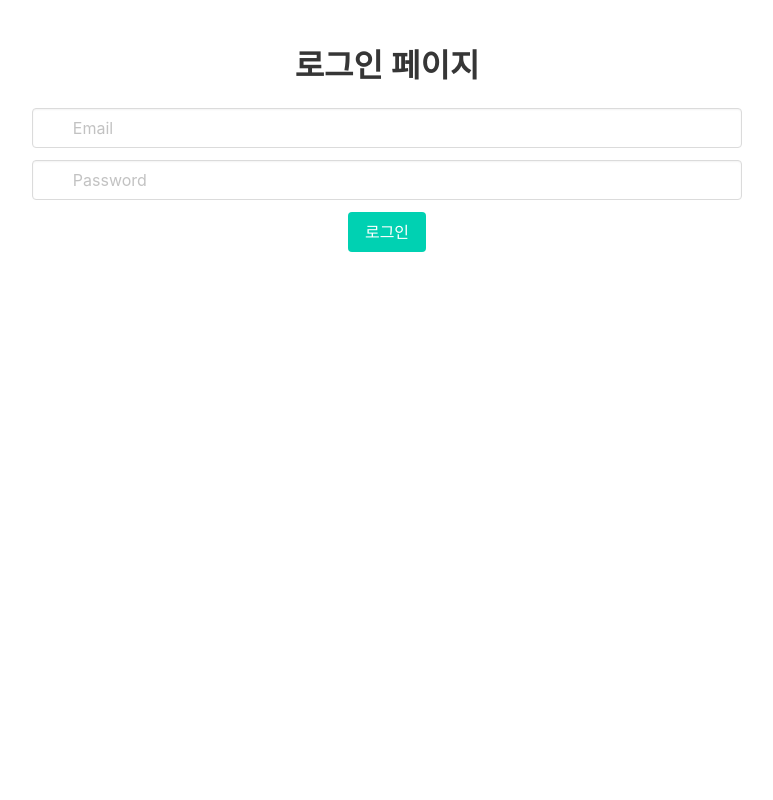
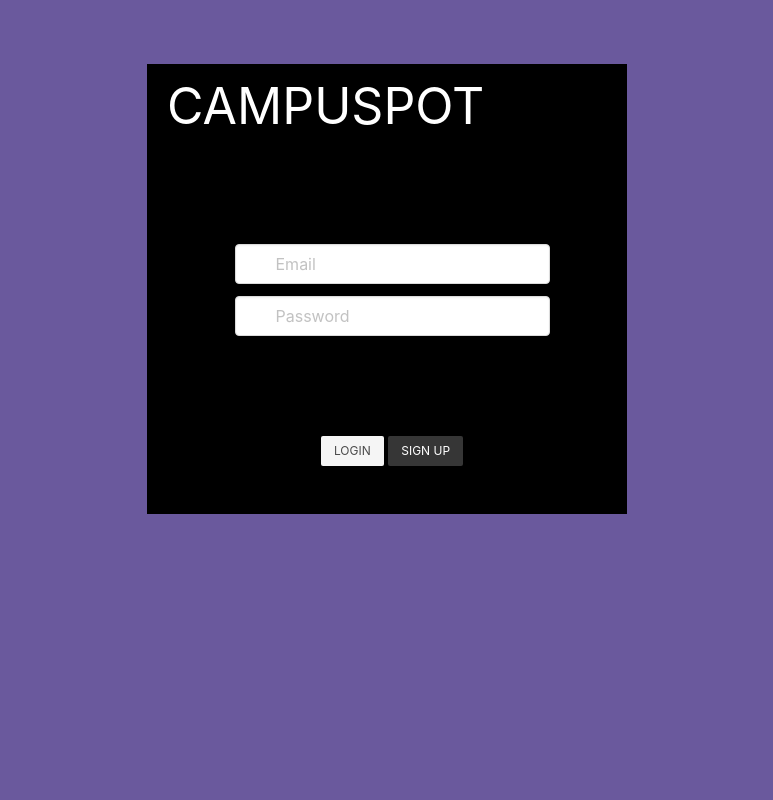
Before and after one commit to CINY4612/myCampuspot2, a Flask app: page /login in a window 1280 px wide. Shown: the whole page, without its empty margins (253-1026 px from the left). Run offline with Flask 2, Linux system fonts and the light colour scheme; some libraries are stand-ins or nearby versions.

Commit message:
로그인/회원가입페이지 css 일부 수정

```diff
--- a/templates/login.html
+++ b/templates/login.html
@@ -13,7 +13,36 @@
     <!-- JS -->
     <script src="https://ajax.googleapis.com/ajax/libs/jquery/3.4.1/jquery.min.js"></script>
     <script src="https://cdnjs.cloudflare.com/ajax/libs/jquery-cookie/1.4.1/jquery.cookie.js"></script>
+    <!-- Google Fonts -->
+    <link href="https://fonts.googleapis.com/css2?family=Jua&family=Nanum+Gothic&display=swap" rel="stylesheet">
 
+    <style>
+        html {
+            background-color: #6a599d;
+            height: 100%;
+            font-family: 'Nanum Gothic', sans-serif;
+        }
+
+        .loginBox {
+            background-color: black;
+            color: white;
+
+            width: 30rem;
+            height: 450px;
+            padding: 5px 10px 0 20px;
+            margin: 5% auto;
+        }
+
+        .loginBox > h1 {
+            font-size: 50px;
+            margin-bottom: 100px;
+        }
+
+        .btnBox {
+            text-align: center;
+            margin-top: 100px;
+        }
+    </style>
 
     <script>
         {% if msg %}
@@ -39,35 +68,37 @@
             })
         }
 
+        function signup() {
+            window.location.href = '/signup'
+        }
+
     </script>
 
 </head>
 <body>
-<div class="section has-text-centered">
-    <h1 class="title">로그인 페이지</h1>
-    <div class="container" style="width:60%">
+<div class="loginBox">
+    <h1>CAMPUSPOT</h1>
+    <div class="container" style="width:70%">
+
         <div class="field">
             <p class="control has-icons-left has-icons-right">
                 <input id="email" class="input" type="email" placeholder="Email">
-                <span class="icon is-small is-left">
-                    <i class="fas fa-envelope"></i>
-                </span>
-                <span class="icon is-small is-right">
-                    <i class="fas fa-check"></i>
-                </span>
+                <span class="icon is-small is-left"><i class="fa-solid fa-envelope"></i></span>
+                <span class="icon is-small is-right"><i class="fa-solid fa-check"></i></span>
             </p>
         </div>
         <div class="field">
             <p class="control has-icons-left">
                 <input id="pw" class="input" type="password" placeholder="Password">
-                <span class="icon is-small is-left">
-                    <i class="fas fa-lock"></i>
-                </span>
+                <span class="icon is-small is-left"><i class="fa-light fa-lock-keyhole"></i></span>
             </p>
         </div>
+        <div class="btnBox">
+            <button class="button is-light is-small" onclick="login()">LOGIN</button>
+            <button class="button is-dark is-small" onclick="signup()">SIGN UP</button>
+        </div>
+    </div>
 
-        <button class="button is-primary" onclick="login()">로그인</button>
-    </div>
 </div>
 </body>
 </html>
```
Also changed, not shown: templates/signup.html (+41 -4 lines).
